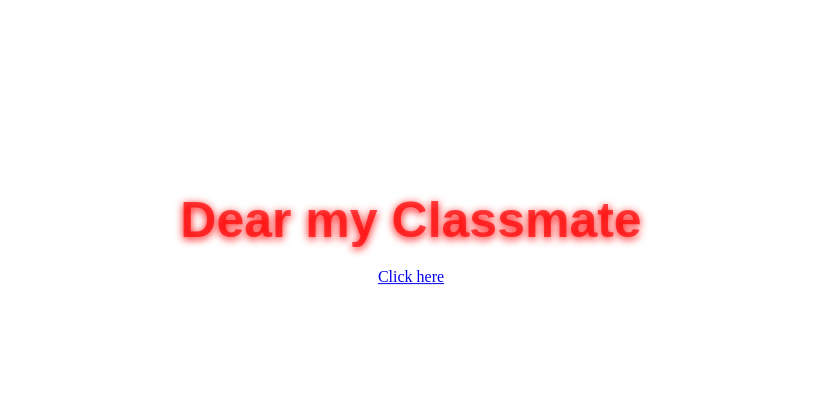
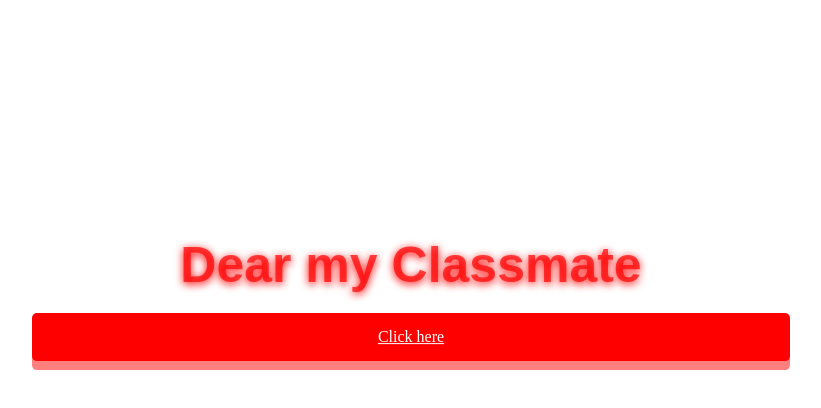
Before and after one commit to Bekzodweb/Love, a plain HTML site: page index.html in a window 1280 px wide. In both pictures the pointer is over the link "Click here". Shown: the whole page, without its empty margins (229-1050 px from the left). Drawn offline with Linux system fonts and the light colour scheme.

Commit message:
Update style.css

```diff
--- a/css/style.css
+++ b/css/style.css
@@ -29,7 +29,7 @@ html, body {
 	line-height: 22px;
 	text-shadow: 0px 2px 9px red;
 }
-.love-button {
+.love-link {
 	outline: none;
 	border: none;
 	padding: 15px 25px;
@@ -41,7 +41,7 @@ html, body {
 	cursor: pointer;
 	text-align: center;
 }
-.love-button:hover {
+.love-link:hover {
 	background-color: red;
 }
 .love-button:active  {
```
